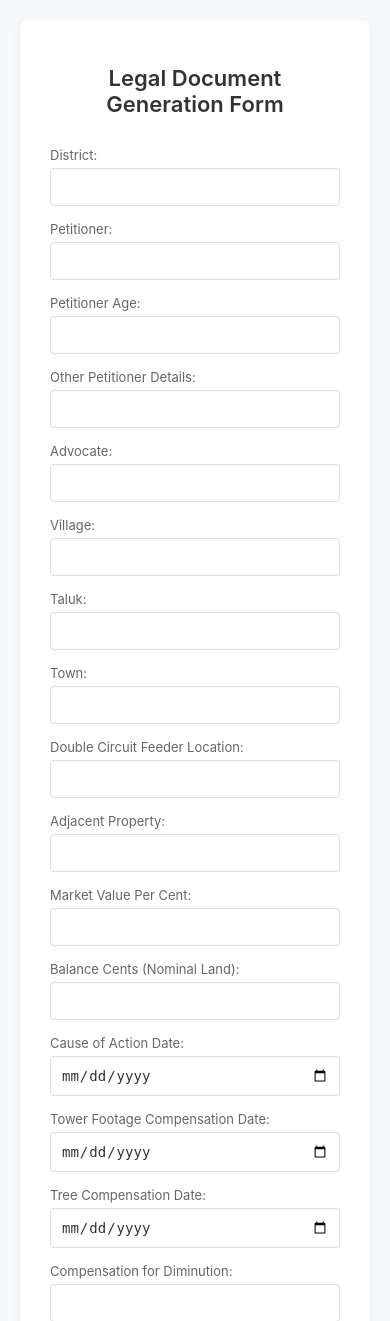
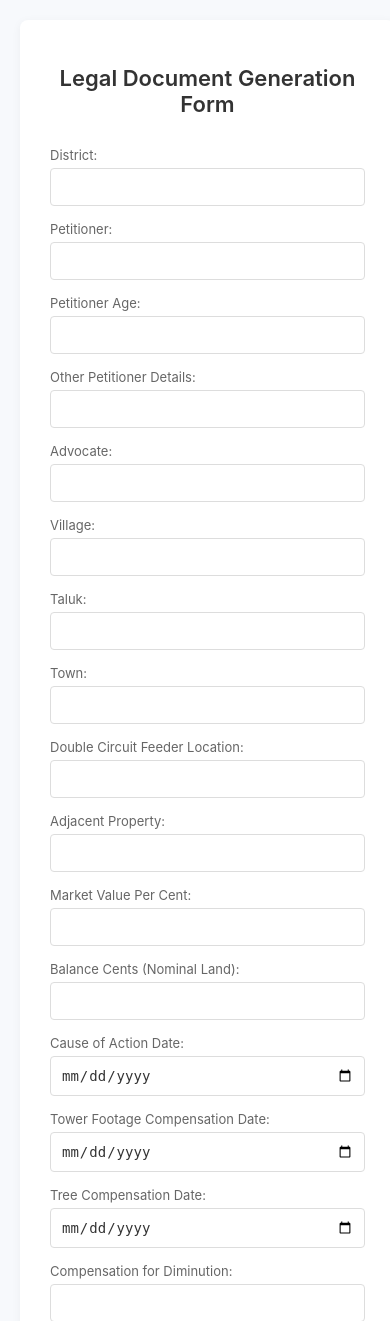
Before and after one commit to TharunThomas8/e-filing, a Flask app: page / in a window 390 px wide. Shown: the top 1321 px of the page. Run offline with Flask 3, Linux system fonts and the light colour scheme.

Commit message:
responsive

```diff
--- a/static/styles.css
+++ b/static/styles.css
@@ -97,3 +97,10 @@ button:hover {
   color: #9095A0FF;
   background-color: #EAECEFFF;
 }
+
+@media screen and (max-width: 600px) {
+
+  .container {
+    width: 90%;
+  }
+}
--- a/templates/form.html
+++ b/templates/form.html
@@ -4,6 +4,7 @@
   <meta charset="utf-8">
   <title>Document Generator</title>
   <link rel="stylesheet" href="static/styles.css">
+  <meta name="viewport" content="width=device-width, initial-scale=1.0">
 </head>
 <body>
   <div class="container">
```
